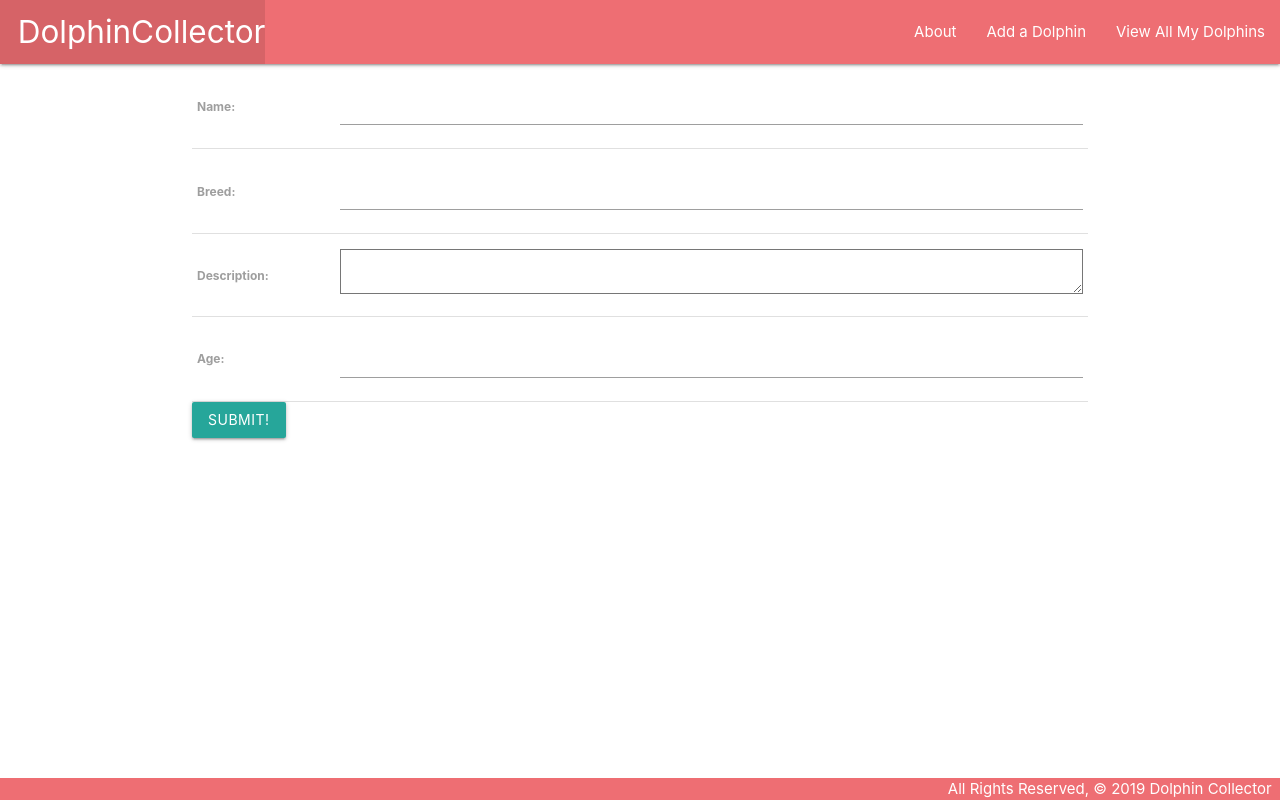
After one commit to skylarw19/dolphin-collector, a Django app: page /dolphins/create/ in a window 1280 px wide. The commit adds this page. Run offline with Django 3.2, Linux system fonts and the light colour scheme.

Commit message:
add adddolphin to nav bar

```diff
--- a/main_app/templates/base.html
+++ b/main_app/templates/base.html
@@ -18,8 +18,9 @@
           <li><a href="/" class="left brand-logo">&nbsp;&nbsp;DolphinCollector</a></li>
         </ul>
         <ul class="right">
-          <li><a href="/about">About</a></li>
-          <li><a href="/dolphins">View All My Dolphins</a></li>
+          <li><a href="{% url 'about' %}">About</a></li>
+          <li><a href="{% url 'dolphins_create' %}">Add a Dolphin</a></li>
+          <li><a href="{% url 'index' %}">View All My Dolphins</a></li>
         </ul>
       </div>
     </nav>
--- /dev/null
+++ b/main_app/templates/main_app/dolphin_form.html
@@ -0,0 +1,14 @@
+{% extends 'base.html' %}
+
+{% block content %}
+  <!-- Leaving the action empty makes the form post to the same url used to display it -->
+  <form action="" method="post">
+    <!-- Django requires the following for security purposes -->
+    {% csrf_token %}
+    <table>
+      <!-- Render the inputs inside of <tr>s & <td>s -->
+      {{ form.as_table }}
+    </table>
+    <input type="submit" value="Submit!" class="btn">
+  </form>
+{% endblock %}
--- a/main_app/urls.py
+++ b/main_app/urls.py
@@ -6,5 +6,5 @@ urlpatterns = [
     path('about/', views.about, name='about'),
     path('dolphins/', views.dolphins_index, name='index'),
     path('dolphins/<int:dolphin_id>/', views.dolphins_detail, name='detail'),
-
+    path('dolphins/create/', views.DolphinCreate.as_view(), name='dolphins_create'),
 ]
--- a/main_app/views.py
+++ b/main_app/views.py
@@ -1,7 +1,12 @@
 from django.shortcuts import render
 from django.http import HttpResponse
+from django.views.generic.edit import CreateView
 from .models import Dolphin
 # Create your views here.
+
+class DolphinCreate(CreateView):
+  model = Dolphin
+  fields = '__all__'
 
 def home(request):
     return HttpResponse('<h1>Hello World</h1>')
```
